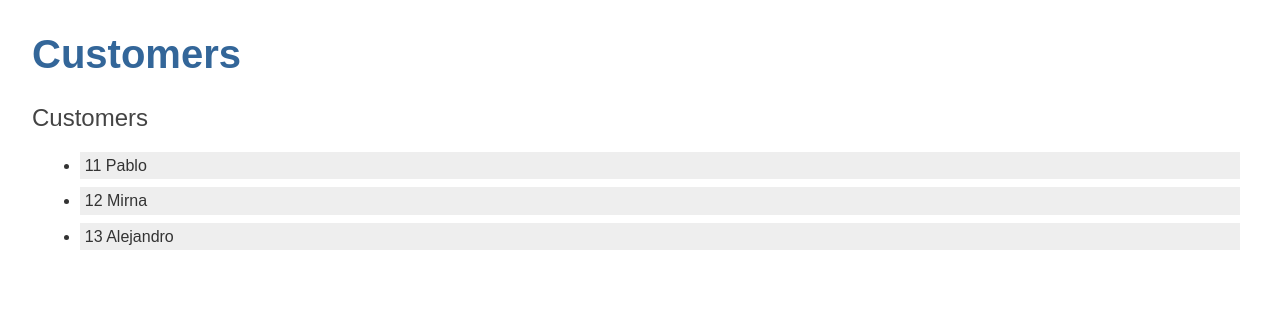
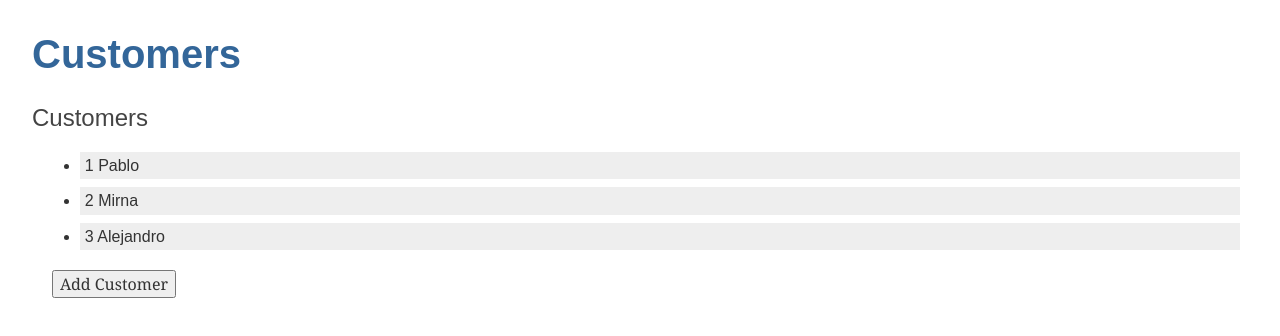
Before and after one commit to sebamawa/angular11-learning, an Angular app: page / in a window 1280 px wide. Shown: the top 336 px of the page. Built offline with nearby package versions, Linux system fonts and the light colour scheme.

Commit message:
add services to fectch data

```diff
--- a/src/app/components/customers/customers.component.css
+++ b/src/app/components/customers/customers.component.css
@@ -14,3 +14,12 @@
 .customers li.selected {
     color: red;
 }
+
+.add-customer {
+    margin: 20px;
+}
+
+.add-customer button {
+    font-size: medium;
+    position: relative;
+}
--- a/src/app/components/customers/customers.component.html
+++ b/src/app/components/customers/customers.component.html
@@ -6,7 +6,12 @@
         (click)="onSelect(customer)"
     >
         <span class="badge">{{ customer.id }}</span> {{customer.name}}
+        <button class="btn-delete-customer" *ngIf="customer === selectedCustomer" (click)="deleteCustomer(customer)">X</button>
     </li>
 </ul>
 
 <app-customer-detail [customer]="selectedCustomer"></app-customer-detail>
+
+<div class="add-customer">
+    <button (click)="addCustomer()">Add Customer</button>
+</div>
--- a/src/app/components/customers/customers.component.ts
+++ b/src/app/components/customers/customers.component.ts
@@ -1,7 +1,7 @@
 import { Component, OnInit } from '@angular/core';
 import { Customer } from '../../interfaces/customer';
 
-import { CUSTOMERS } from '../../mock-data/mock-customers';
+import { CustomerService } from '../../services/customer.service';
 
 @Component({
   selector: 'app-customers',
@@ -10,17 +10,42 @@ import { CUSTOMERS } from '../../mock-data/mock-customers';
 })
 export class CustomersComponent implements OnInit {
 
-  customers = CUSTOMERS; // array de customers
-
   selectedCustomer: Customer;
 
-  constructor() { }
+  customers: Customer[]; // array de customers
+
+  constructor(private customerService: CustomerService) { }
 
   onSelect(customer: Customer): void {
     this.selectedCustomer = customer;
   }
 
+  getCustomers(): void {
+    this.customerService.getCustomers()
+      .subscribe(customers => this.customers = customers);
+  }
+
   ngOnInit(): void {
+    this.getCustomers();
+  }
+
+  addCustomer() {
+    let name = prompt("Enter name: ");
+    if (name) {
+      let customer = {
+        id: this.customers.length + 1,
+        name: name,
+      }
+      this.customers.push(customer);
+    }
+  }
+
+  deleteCustomer(customer: Customer) {
+    let ok = confirm("Esta seguro que quiere eliminar el customer ?");
+    if (ok) {
+      this.selectedCustomer = null; // campo enlazado con CustomerDetailComponent
+      this.customers = this.customers.filter(item => item != customer);
+    }
   }
 
 }
--- a/src/app/mock-data/mock-customers.ts
+++ b/src/app/mock-data/mock-customers.ts
@@ -1,7 +1,7 @@
 import { Customer } from '../interfaces/customer';
 
 export const CUSTOMERS: Customer[] = [
-    { id: 11, name: 'Pablo' },
-    { id: 12, name: 'Mirna' },
-    { id: 13, name: 'Alejandro' }
+    { id: 1, name: 'Pablo' },
+    { id: 2, name: 'Mirna' },
+    { id: 3, name: 'Alejandro' }
 ];
--- /dev/null
+++ b/src/app/services/customer.service.ts
@@ -0,0 +1,19 @@
+import { Injectable } from '@angular/core';
+
+import { Observable, of } from 'rxjs';
+
+import { Customer } from '../interfaces/customer';
+import { CUSTOMERS } from '../mock-data/mock-customers';
+
+@Injectable({
+  providedIn: 'root'
+})
+export class CustomerService {
+
+  constructor() { }
+
+  getCustomers(): Observable<Customer[]> {
+    // return CUSTOMERS;
+    return of(CUSTOMERS); // retorna Observable (para pruebas)
+  }
+}
```
Also changed, not shown: 1 other file (tests, documents, lock files or other folders).
